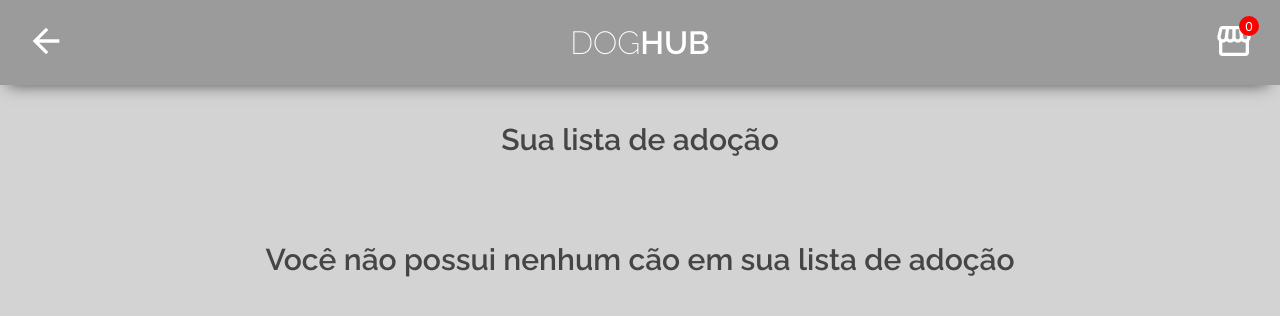
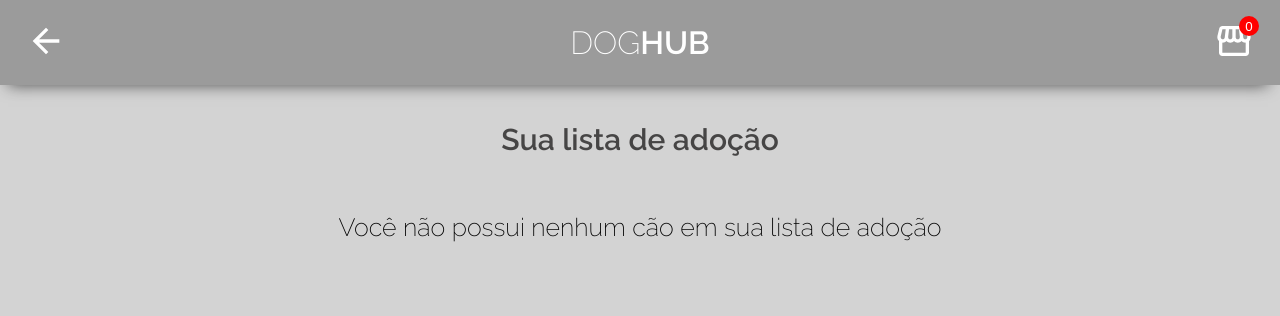
Before and after one commit to CarlosRidolfi/doghub, a Next.js app: page /adopt in a window 1280 px wide. Shown: the top 316 px of the page. Built offline with nearby package versions, Linux system fonts and the light colour scheme.

Commit message:
Adding some changes

```diff
--- a/src/pages/adopt.tsx
+++ b/src/pages/adopt.tsx
@@ -4,6 +4,14 @@ import { AdoptList } from '@/components/adoptcard/style';
 import { DogListTitle } from '@/components/doglist/style';
 import '../app/globals.css';
 import Navbar from '@/components/navbar';
+import styled from 'styled-components';
+
+const EmptyAdoptionListMessage = styled.h2`
+    text-align: center;
+    font-family: 'Raleway';
+    font-size: 25px;
+    font-weight: 500;
+`
 
 interface AdoptDog {
     id: number;
@@ -41,7 +49,7 @@ export default function Adopt() {
                 <DogListTitle>Sua lista de adoção</DogListTitle>
                 {
                     adoptDogs.length === 0 &&
-                        <DogListTitle>Você não possui nenhum cão em sua lista de adoção</DogListTitle>
+                        <EmptyAdoptionListMessage>Você não possui nenhum cão em sua lista de adoção</EmptyAdoptionListMessage>
                 }
                 {adoptDogs.map((dog, index) => (
                     <AdoptCard deleteFunction={() => deleteFunction(index)} key={index} adoptImage={dog.image} adoptName={dog.breed} />
```
